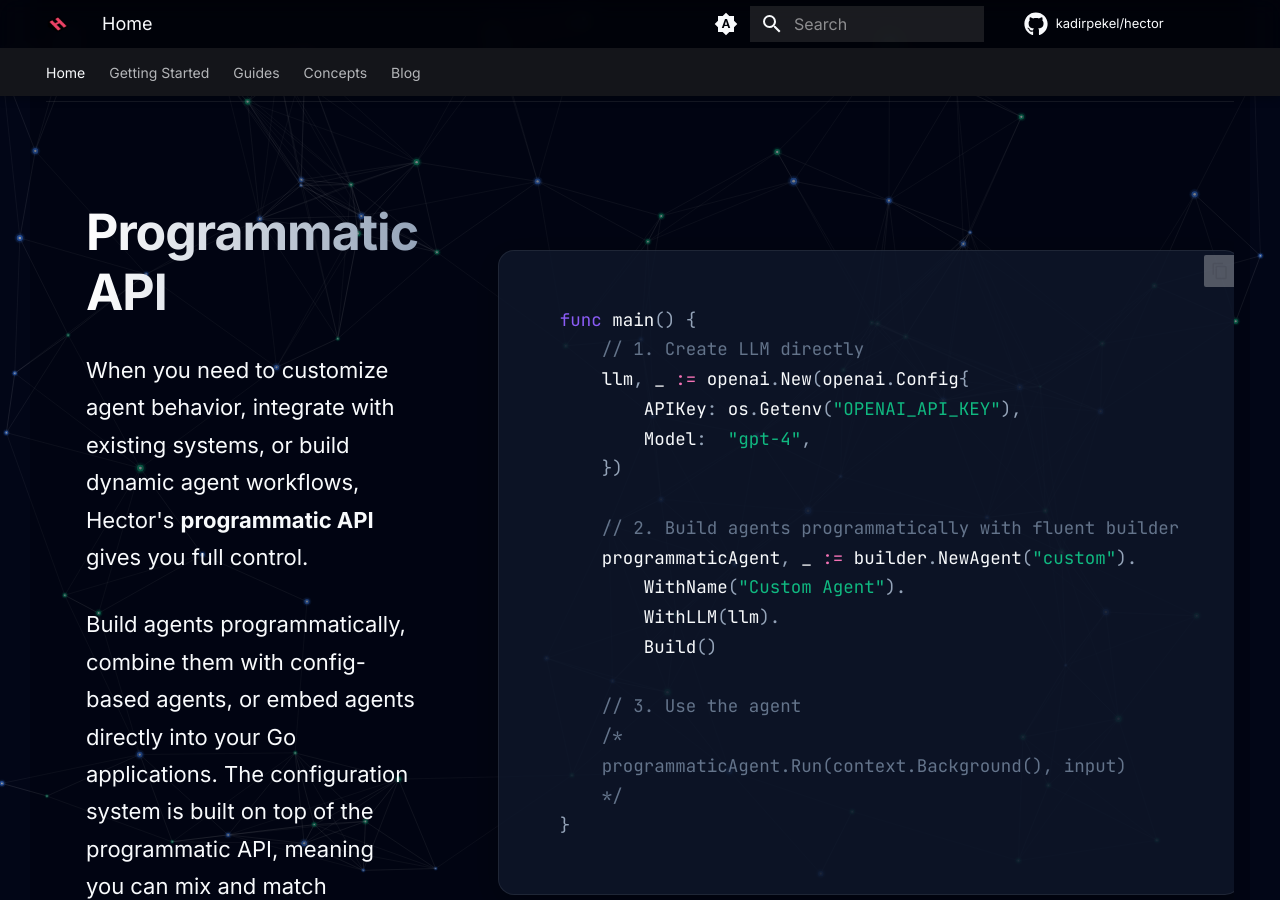
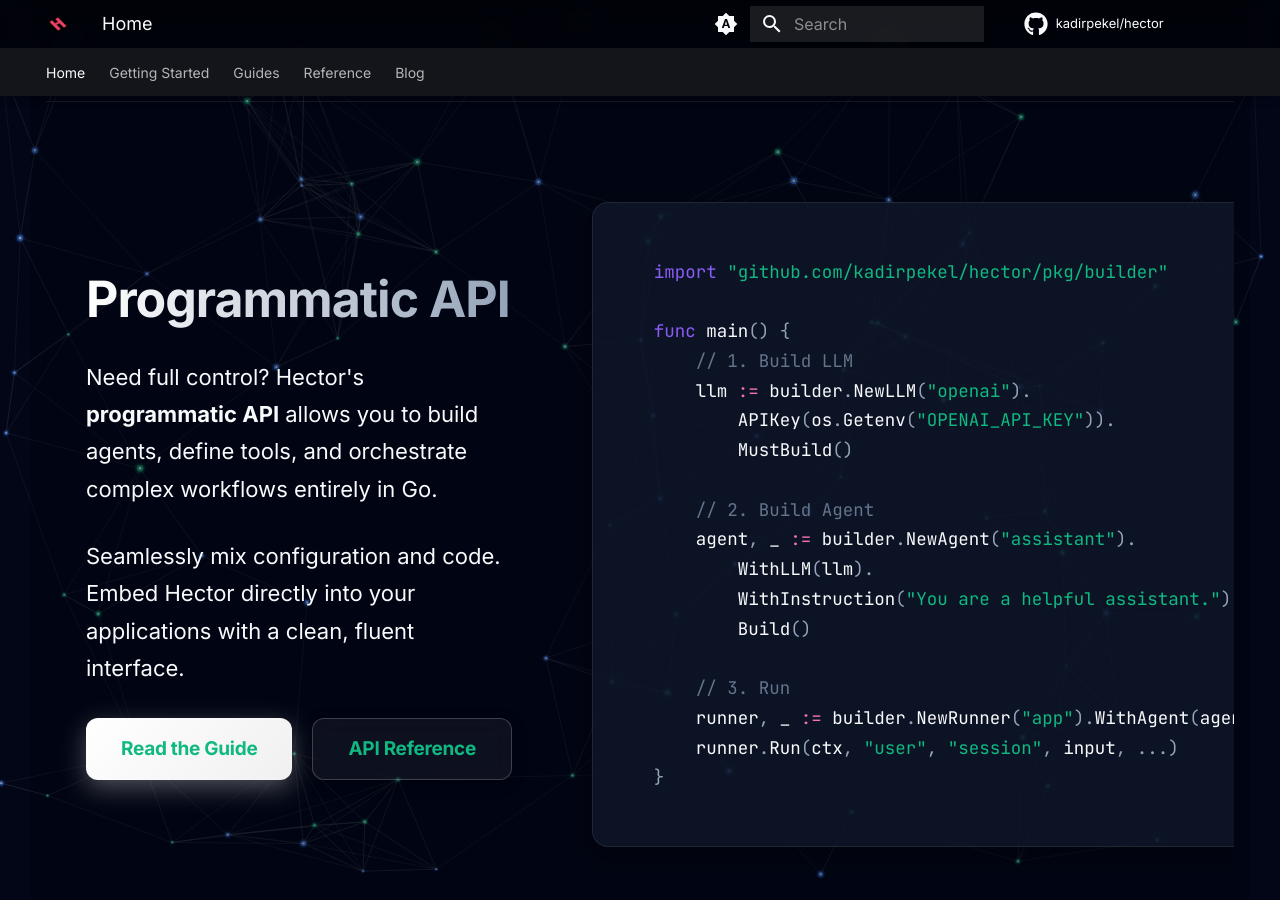
Before and after one commit to kadirpekel/hector, an MkDocs documentation site: the page built from docs/index.md, in a window 1280 px wide and 900 px high, scrolled down 2962 px. Built offline with MkDocs 1.6.1 and Material for MkDocs 9.7.7, drawn with Linux system fonts in a browser that asks for light colours; emoji names are drawn with the system emoji font; comment, search, counter and statistics services are not loaded; some of the changed text lies outside the part shown.

Commit message:
docs: refactor programmatic guide and consolidate reference
- Pivot programmatic usage guide to use 'pkg/builder' API
- Add new builder package reference documentation
- Consolidate concepts under the reference section in mkdocs
- Update home page examples to use builder pattern

````diff
--- a/docs/index.md
+++ b/docs/index.md
@@ -518,37 +518,42 @@ is_homepage: true
 </div>
 
 <!-- Programmatic API Story Section -->
+<!-- Programmatic API Story Section -->
 <div class="story-section">
   <div class="story-container">
     <div class="story-text">
       <h2 class="story-title">Programmatic API</h2>
       <p>
-        When you need to customize agent behavior, integrate with existing systems, or build dynamic agent workflows, Hector's <strong>programmatic API</strong> gives you full control.
+        Need full control? Hector's <strong>programmatic API</strong> allows you to build agents, define tools, and orchestrate complex workflows entirely in Go.
       </p>
       <p>
-        Build agents programmatically, combine them with config-based agents, or embed agents directly into your Go applications. The configuration system is built on top of the programmatic API, meaning you can mix and match seamlessly.
+        Seamlessly mix configuration and code. Embed Hector directly into your applications with a clean, fluent interface.
       </p>
+      <div class="hero-cta" style="margin-top: 1.5rem; justify-content: flex-start;">
+        <a href="guides/programmatic/" class="btn btn-primary">Read the Guide</a>
+        <a href="reference/pkg/" class="btn btn-secondary">API Reference</a>
+      </div>
     </div>
     <div class="story-visual">
       <div class="programmatic-code-block">
 ```go
+import "github.com/kadirpekel/hector/pkg/builder"
+
 func main() {
-    // 1. Create LLM directly
-    llm, _ := openai.New(openai.Config{
-        APIKey: os.Getenv("OPENAI_API_KEY"),
-        Model:  "gpt-4",
-    })
+    // 1. Build LLM
+    llm := builder.NewLLM("openai").
+        APIKey(os.Getenv("OPENAI_API_KEY")).
+        MustBuild()
 
-    // 2. Build agents programmatically with fluent builder
-    programmaticAgent, _ := builder.NewAgent("custom").
-        WithName("Custom Agent").
+    // 2. Build Agent
+    agent, _ := builder.NewAgent("assistant").
         WithLLM(llm).
+        WithInstruction("You are a helpful assistant.").
         Build()
 
-    // 3. Use the agent
-    /*
-    programmaticAgent.Run(context.Background(), input)
-    */
+    // 3. Run
+    runner, _ := builder.NewRunner("app").WithAgent(agent).Build()
+    runner.Run(ctx, "user", "session", input, ...)
 }
 ```
       </div>
--- a/mkdocs.yml
+++ b/mkdocs.yml
@@ -68,6 +68,7 @@ nav:
       - Installation: getting-started/installation.md
       - Quick Start: getting-started/quick-start.md
   - Guides:
+      - Programmatic Usage: guides/programmatic.md
       - Configuration: guides/configuration.md
       - Deployment: guides/deployment.md
       - Agents: guides/agents.md
@@ -77,15 +78,17 @@ nav:
       - Security: guides/security.md
       - Persistence: guides/persistence.md
       - Studio: guides/studio.md
-  - Concepts:
-      - Architecture: concepts/architecture.md
-      - A2A Protocol: concepts/a2a-protocol.md
-      - Agents: concepts/agents.md
-      - Runtime: concepts/runtime.md
-      - Memory: concepts/memory.md
-      - Tools: concepts/tools.md
-      - RAG: concepts/rag.md
-      - Configuration: concepts/configuration.md
+  - Reference:
+      - Builder Package: reference/builder.md
+      - Concepts:
+          - Architecture: concepts/architecture.md
+          - A2A Protocol: concepts/a2a-protocol.md
+          - Agents: concepts/agents.md
+          - Runtime: concepts/runtime.md
+          - Memory: concepts/memory.md
+          - Tools: concepts/tools.md
+          - RAG: concepts/rag.md
+          - Configuration: concepts/configuration.md
   - Blog:
       - blog/index.md
       - Using Docling: blog/posts/using-docling-with-hector.md
````
Also changed, not shown: docs/guides/programmatic.md (added, +152 -0 lines), docs/reference/builder.md (added, +132 -0 lines).
